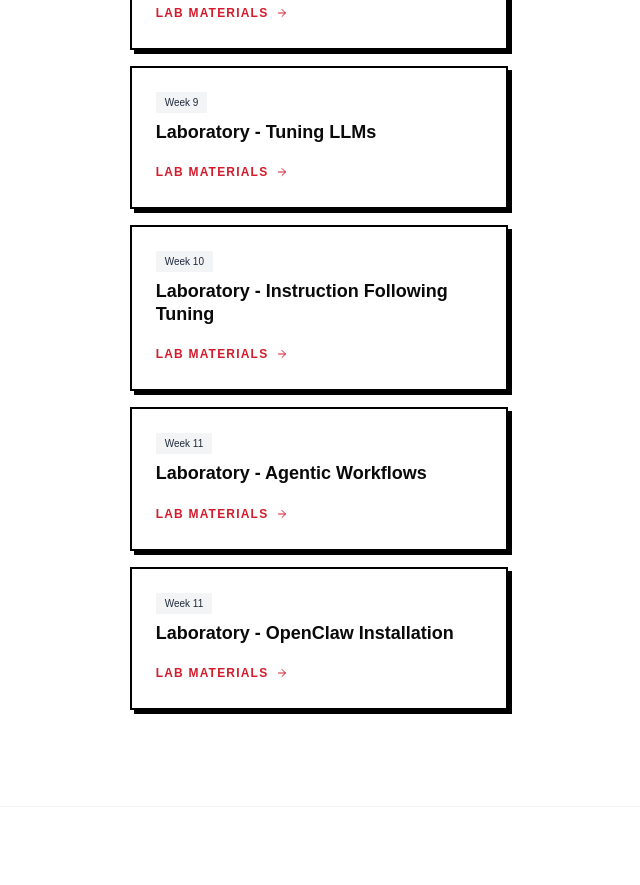
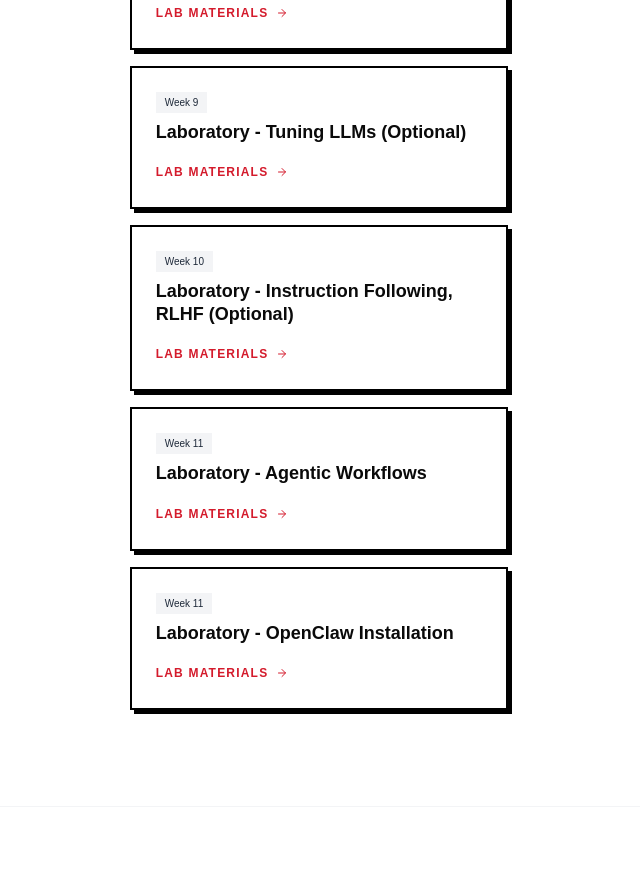
Before and after one commit to kni-neu/website-cs6120, a React (Vite) app: page /#/assignments in a window 1280 px wide. Shown: the part 2780-3665 px from the top of the page, without its empty margins (321-961 px from the left). Built offline with nearby package versions, Linux system fonts and the light colour scheme; a web font is replaced by a local one.

Commit message:
Updating labs to optional and links to the slide deck.

```diff
--- a/src/schedule.ts
+++ b/src/schedule.ts
@@ -198,7 +198,7 @@ export const scheduleData = [
     week: 8,
     date: "November 9",
     topic: "Attention and the Transformer Model",
-    videoLink: "http://www.youtube.com",
+    videoLink: "https://shorturl.at/ve4By",
     slidesLink: "https://docs.google.com/presentation/d/17N-1L9D8sX0NHtgMlL-itjjgqqdgochR8KHVuLlBkZ8",
     description: "Attention models have been the leap forward that are the fundamental building blocks to modern machine learning today, including the essential ingredients for Large Language Models. We'll go deep into attention layers in neural networks, building our own from scratch.",
     lecturingTopics: [
@@ -239,6 +239,8 @@ export const scheduleData = [
     week: 9,
     date: "November 16",
     topic: "Introduction to Large Language Modeling (LLMs)",
+    videoLink: "http://www.youtube.com",
+    slidesLink: "https://docs.google.com/presentation/d/1DEjbhdSk8wxOVjWYKpWEJ79aGTtXpQJo386kEU8eYKM",
     description: "This week, we introduce large language models using the fundamentals that you have learned, from perplexity to transformer layers for pre-training. We'll focus on techniques from OpenAI, Anthropic, Amazon, and Google.",
     lecturingTopics: [
       "System Design for LLM Applications",
@@ -256,8 +258,8 @@ export const scheduleData = [
         link: "https://arxiv.org/abs/1810.04805"
       }
     ],
-    lab: "Laboratory - Tuning LLMs",
-    labLink: "https://colab.research.google.com/drive/1u8DDFEiCC2yJgQIfbCOY4_aN06MJeUfv",
+    lab: "Laboratory - Tuning LLMs (Optional)",
+    labLink: "https://colab.research.google.com/drive/1Z4HJeSsP6-BCQkxUyKrjbnUPnnJuVruc",
     homework: "Project Proposal",
     homeworkLink: "/assignments/project-proposal",
   },
@@ -282,8 +284,9 @@ export const scheduleData = [
         link: "https://arxiv.org/abs/2005.11401"
       }
     ],
-    lab: "Laboratory - Instruction Following Tuning",
-    labLink: "https://colab.research.google.com/drive/1ogy2_MEcMEFrJGiS7XwtEElwnV7bY_p5",
+    lab: "Laboratory - Instruction Following, RLHF (Optional)",
+    // labLink: "https://colab.research.google.com/drive/1ogy2_MEcMEFrJGiS7XwtEElwnV7bY_p5",
+    labLink: "https://colab.research.google.com/github/huggingface/cookbook/blob/main/notebooks/en/fine_tuning_llm_grpo_trl.ipynb",
   },
   {
     week: 11,
```
